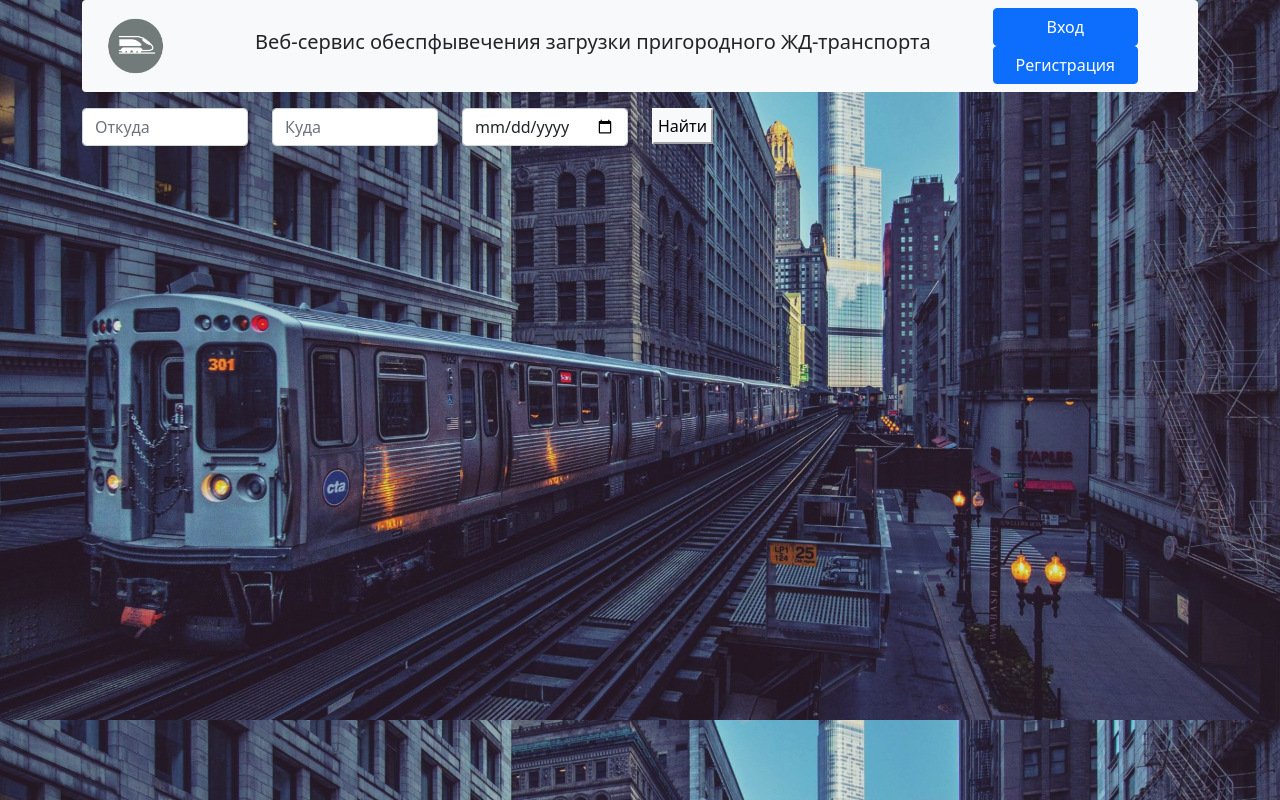
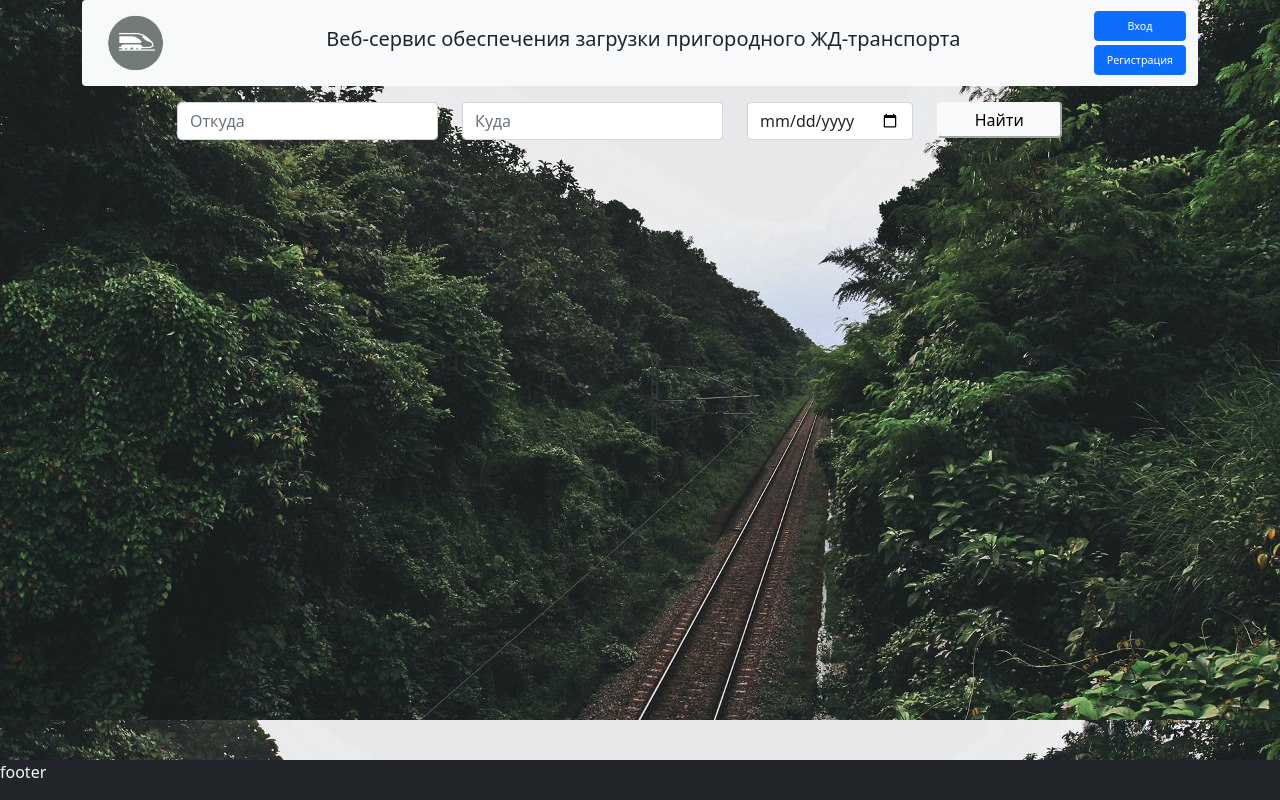
Before and after one commit to Albertshch/rzd, a PHP site: page / in a window 1280 px wide. Run offline with PHP 8.4, Linux system fonts and the light colour scheme.

Commit message:
30.05.2022

```diff
--- a/index.html
+++ b/index.html
@@ -9,12 +9,17 @@
     <link rel="stylesheet" href="style.css">
     <title>Диплом</title>
     <link rel="import" href="content.html">
+
+
+    <script src="https://ajax.googleapis.com/ajax/libs/jquery/2.2.0/jquery.min.js"></script>
+
+
 </head>
 
 <body>
     <script>
-        var link = document.querySelector('link[rel=import]');
-        var content = link.import.querySelector('#intro-dm');
+        let link = document.querySelector('link[rel=import]');
+        let content = link.import.querySelector('#intro-dm');
         document.body.appendChild(content.cloneNode(true));
     </script>
     <div class="container">
@@ -22,13 +27,17 @@
             <div class="container-fluid">
                 <a class="navbar-brand"><img src="/img/2logo.png" alt="/"></a>
                 <div class="logo-text">
-                    <p class="logo-name-text h5">Веб-сервис обеспфывечения загрузки пригородного ЖД-транспорта</p>
+                    <p class="logo-name-text h5">Веб-сервис обеспечения загрузки пригородного ЖД-транспорта</p>
                 </div>
                 <div class="butt-modal">
-                    <button type="button" class="btn btn-primary w-75" data-bs-toggle="modal"
+                    <div class="col-12">
+                        <button type="button" class="btn btn-primary w-100 registr" data-bs-toggle="modal"
                             data-bs-target="#exampleModal1">
                             Вход
                         </button>
+                    </div>
+
+
                     <div class="modal fade" id="exampleModal1" tabindex="-1" aria-labelledby="exampleModalLabel1"
                         aria-hidden="true">
                         <div class="modal-dialog">
@@ -57,10 +66,13 @@
                             </div>
                         </div>
                     </div>
-                    <button type="button" class="btn btn-primary w-75" data-bs-toggle="modal"
+                    <div class="col-2">
+                        <button type="button" class="btn btn-primary registr mt-1" data-bs-toggle="modal"
                             data-bs-target="#exampleModal">
                             Регистрация
                         </button>
+                    </div>
+
                     <div class="modal fade" id="exampleModal" tabindex="-1" aria-labelledby="exampleModalLabel"
                         aria-hidden="true">
                         <div class="modal-dialog">
@@ -107,25 +119,27 @@
             </div>
         </nav>
         <div class="row mt-3">
-            <div class="col-2">
+            <div class="col-1"></div>
+            <div class="col-3">
                 <input type="text" class="form-control" placeholder="Откуда" aria-label="Username"
                     aria-describedby="basic-addon1">
             </div>
-            <div class="col-2">
+            <div class="col-3">
                 <input type="text" class="form-control" placeholder="Куда" aria-label="Username"
                     aria-describedby="basic-addon1">
             </div>
 
             <div class="col-2">
-                <input type="date" class="form-control" >
+                <input type="date" class="form-control">
             </div>
 
 
             <div class="col-2">
-                <input type="button" class="btn-light p-1" value="Найти" onmousedown="viewDiv()">
+                <input type="button" class="rounded btn-light p-1 w-75" value="Найти" onmousedown="viewDiv()">
             </div>
 
-            <div id="div1">
+
+            <div id="div1" class="mt-3">
                 <table class="table bg-light">
                     <thead>
                         <tr>
@@ -156,9 +170,28 @@
                     </tbody>
                 </table>
             </div>
+
+
+
+
+
+
+
+
+
         </div>
 
 
+
+
+        <div class="footer bg-dark fixed-bottom text-light">
+            <p>footer</p>
+        </div>
+
+
+
+
+        <script src="jquery.js"></script>
 
 
         <script src="script.js"></script>
--- /dev/null
+++ b/jquery.js
@@ -0,0 +1,4 @@
+$('#switch-forms .btn').on('click', function() {
+    $('#switch-forms .btn').removeClass('active');
+    $(this).addClass('active');
+    });
--- a/package.json
+++ b/package.json
@@ -1,5 +1,6 @@
 {
   "dependencies": {
-    "bootstrap": "^5.2.0-beta1"
+    "bootstrap": "^5.2.0-beta1",
+    "jquery": "^3.6.0"
   }
 }
--- a/style.css
+++ b/style.css
@@ -1,5 +1,5 @@
 body {
-    background-image: url('img/bc.jpg');
+    background-image: url('img/bc2.jpg');
     background-size: cover;
 }
 img{
@@ -9,3 +9,6 @@ img{
 #div1{
     display: none;
   }
+.registr{
+    font-size: 8pt;
+}
```
Also changed, not shown: img/bc2.jpg (added), package-lock.json. Lines whose indentation alone changed are shown as unchanged.
